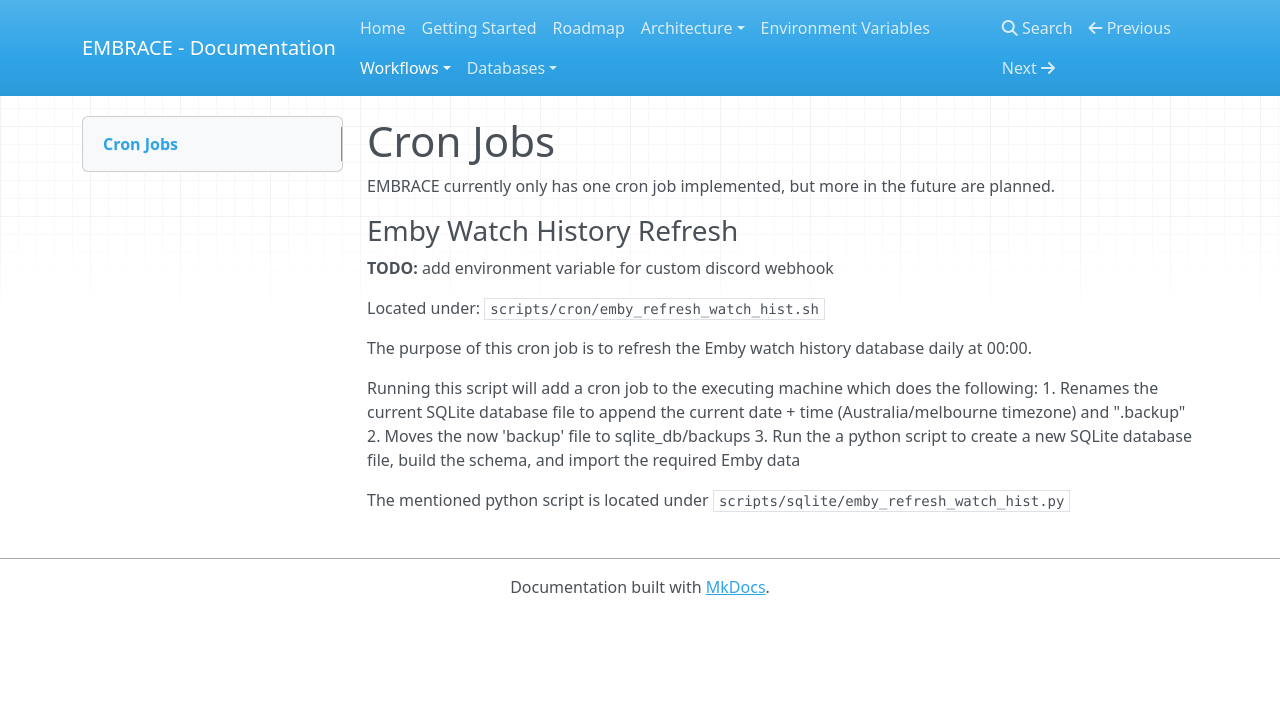
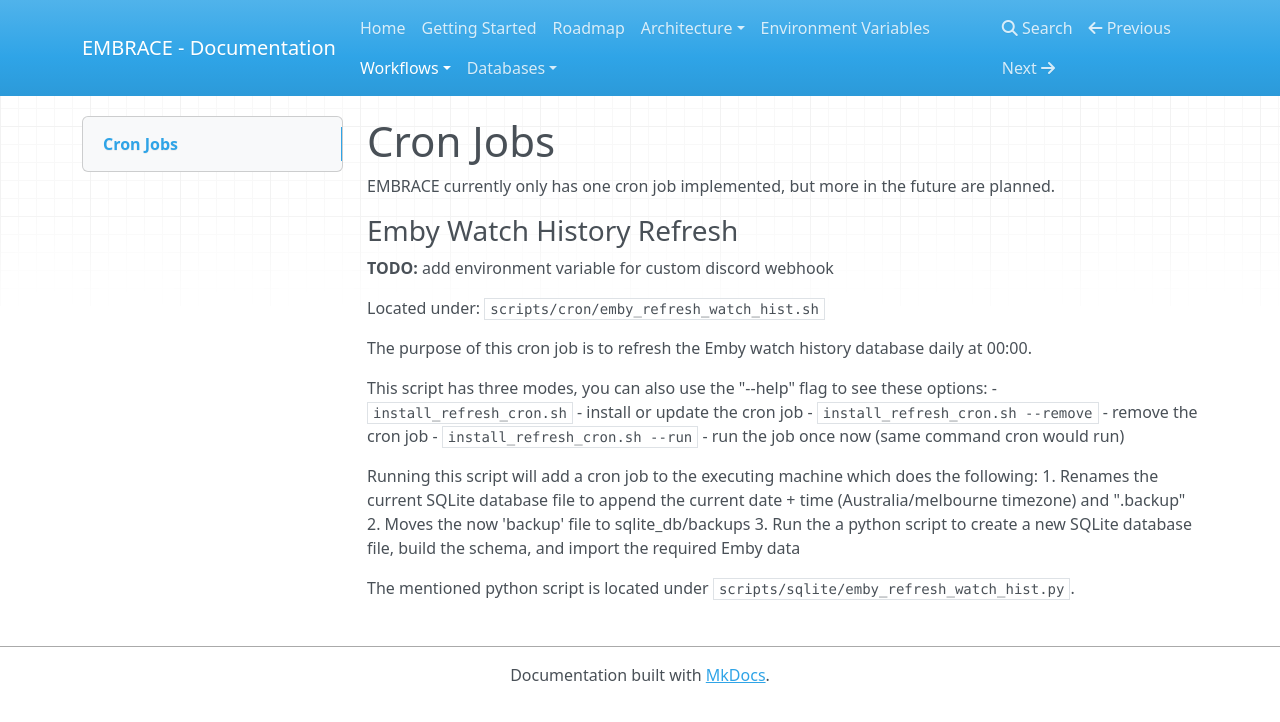
Before and after one commit to bgrando24/EMBRACE, an MkDocs documentation site: the page built from docs/workflows/cron_jobs.md, in a window 1280 px wide. Shown: the top 722 px of the page. Built offline with MkDocs 1.6.1, drawn with Linux system fonts in a browser that asks for light colours; nearby versions of some CDN libraries.

Commit message:
documentation

```diff
--- a/docs/workflows/cron_jobs.md
+++ b/docs/workflows/cron_jobs.md
@@ -11,9 +11,14 @@ Located under: `scripts/cron/emby_refresh_watch_hist.sh`
 
 The purpose of this cron job is to refresh the Emby watch history database daily at 00:00.
 
+This script has three modes, you can also use the "--help" flag to see these options:
+- `install_refresh_cron.sh`          - install or update the cron job
+- `install_refresh_cron.sh --remove` - remove the cron job
+- `install_refresh_cron.sh --run`    - run the job once now (same command cron would run)
+
 Running this script will add a cron job to the executing machine which does the following:
 1. Renames the current SQLite database file to append the current date + time (Australia/melbourne timezone) and ".backup"
 2. Moves the now 'backup' file to sqlite\_db/backups
 3. Run the a python script to create a new SQLite database file, build the schema, and import the required Emby data
 
-The mentioned python script is located under `scripts/sqlite/emby_refresh_watch_hist.py`
+The mentioned python script is located under `scripts/sqlite/emby_refresh_watch_hist.py`.
```
